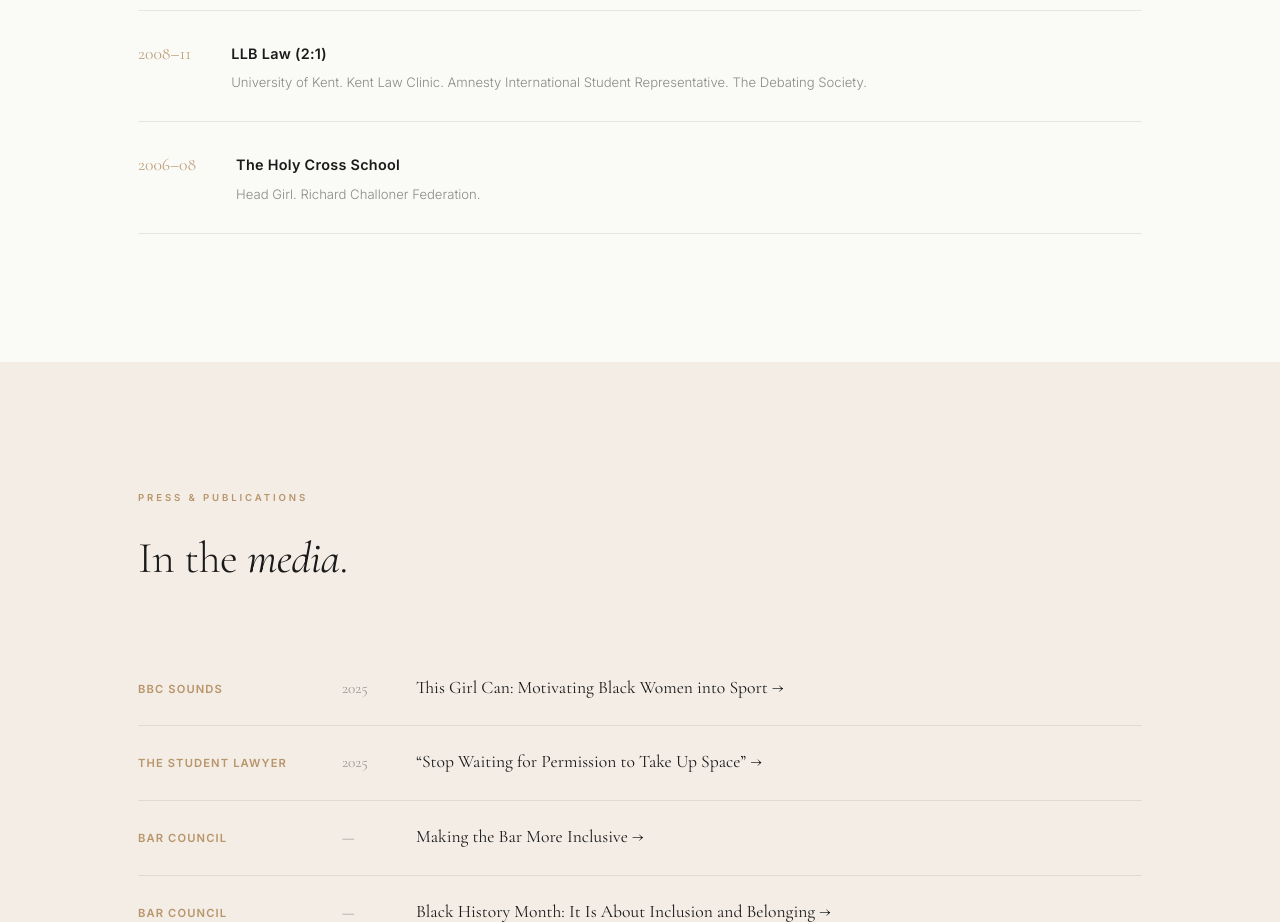
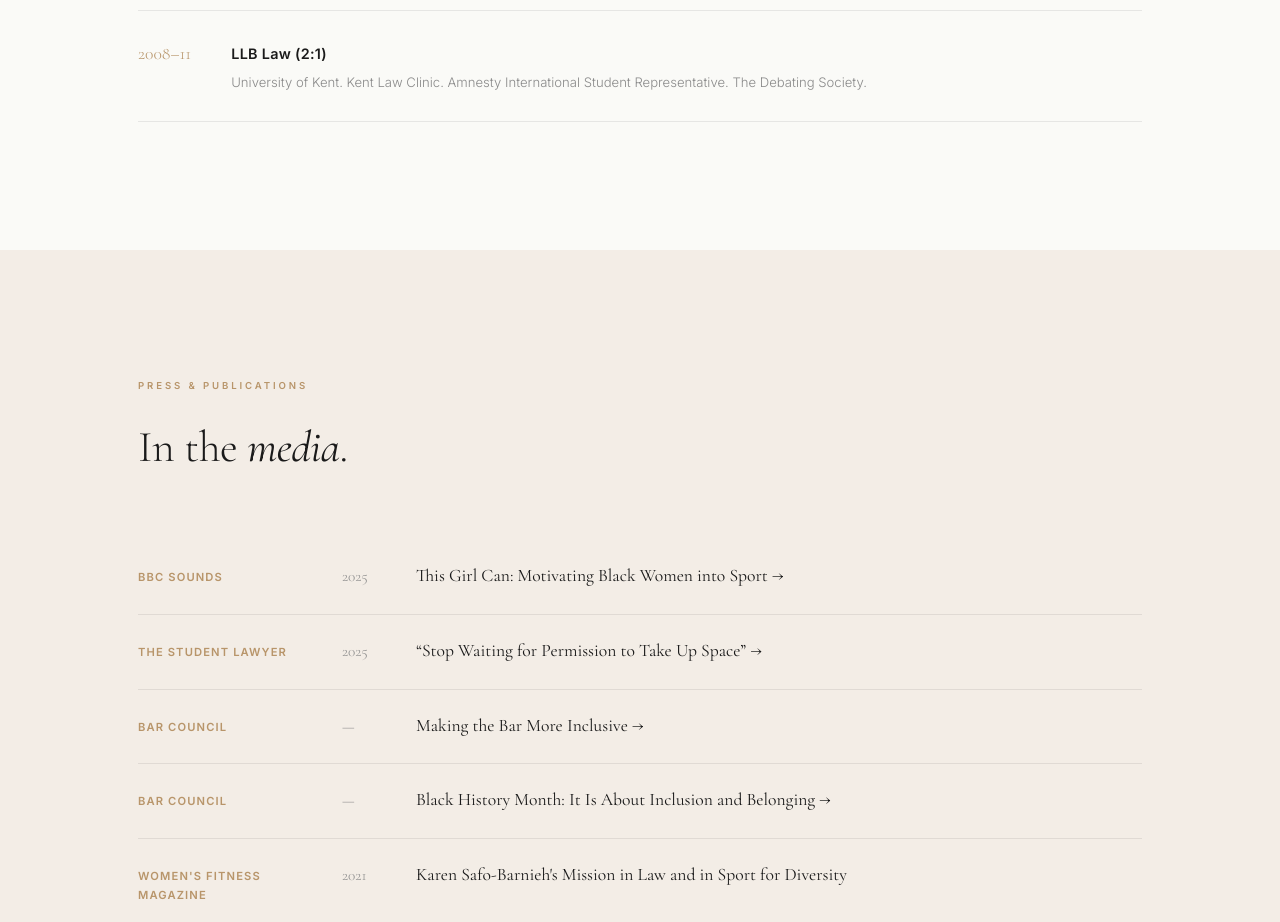
Before and after one commit to legal-hue/karen-personal-site, a plain HTML site: page index.html in a window 1280 px wide. Shown: the part 5240-6162 px from the top of the page. Drawn offline with nearby package versions, Linux system fonts and the light colour scheme.

Commit message:
Remove Holy Cross School from education

```diff
--- a/index.html
+++ b/index.html
@@ -237,13 +237,6 @@
                         <p>University of Kent. Kent Law Clinic. Amnesty International Student Representative. The Debating Society.</p>
                     </div>
                 </div>
-                <div class="recognition-item reveal">
-                    <span class="recognition-year">2006&ndash;08</span>
-                    <div>
-                        <strong>The Holy Cross School</strong>
-                        <p>Head Girl. Richard Challoner Federation.</p>
-                    </div>
-                </div>
             </div>
         </div>
     </section>
```
